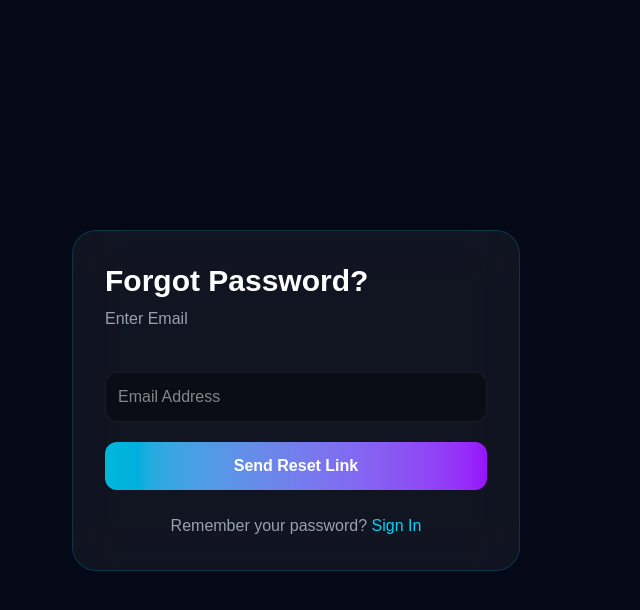
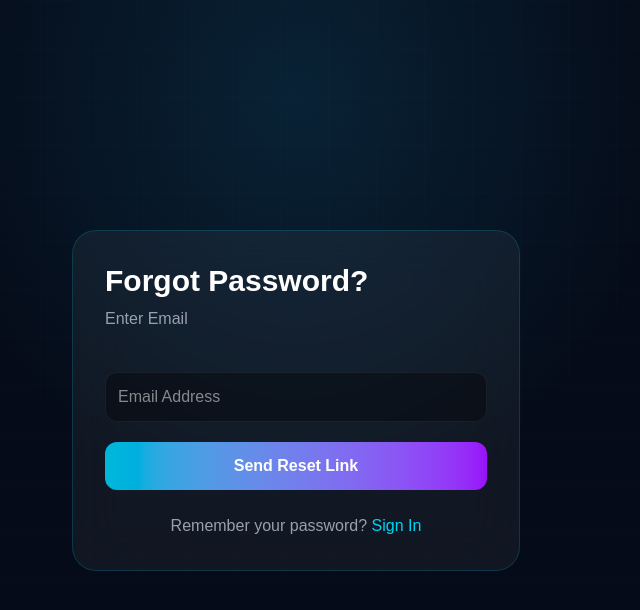
Before and after one commit to striverse/striverse, a Next.js app: page /forgot-password in a window 1280 px wide. Shown: the top 610 px of the page, without its empty margins (344-984 px from the left). Built offline with nearby package versions, Linux system fonts and the light colour scheme.

Commit message:
Apply refreshed authentication and admin dashboard styling

```diff
--- a/app/forgot-password/page.tsx
+++ b/app/forgot-password/page.tsx
@@ -35,7 +35,7 @@ export default function ForgotPasswordPage() {
   }
 
   return (
-    <main className="min-h-screen flex items-center justify-center bg-[#050816] px-6">
+    <main className="sv-auth-page min-h-screen flex items-center justify-center bg-[#050816] px-6">
       <div className="w-full max-w-md rounded-3xl border border-cyan-500/20 bg-white/5 backdrop-blur-xl p-8">
 
         <h1 className="text-3xl font-bold text-white">
```
